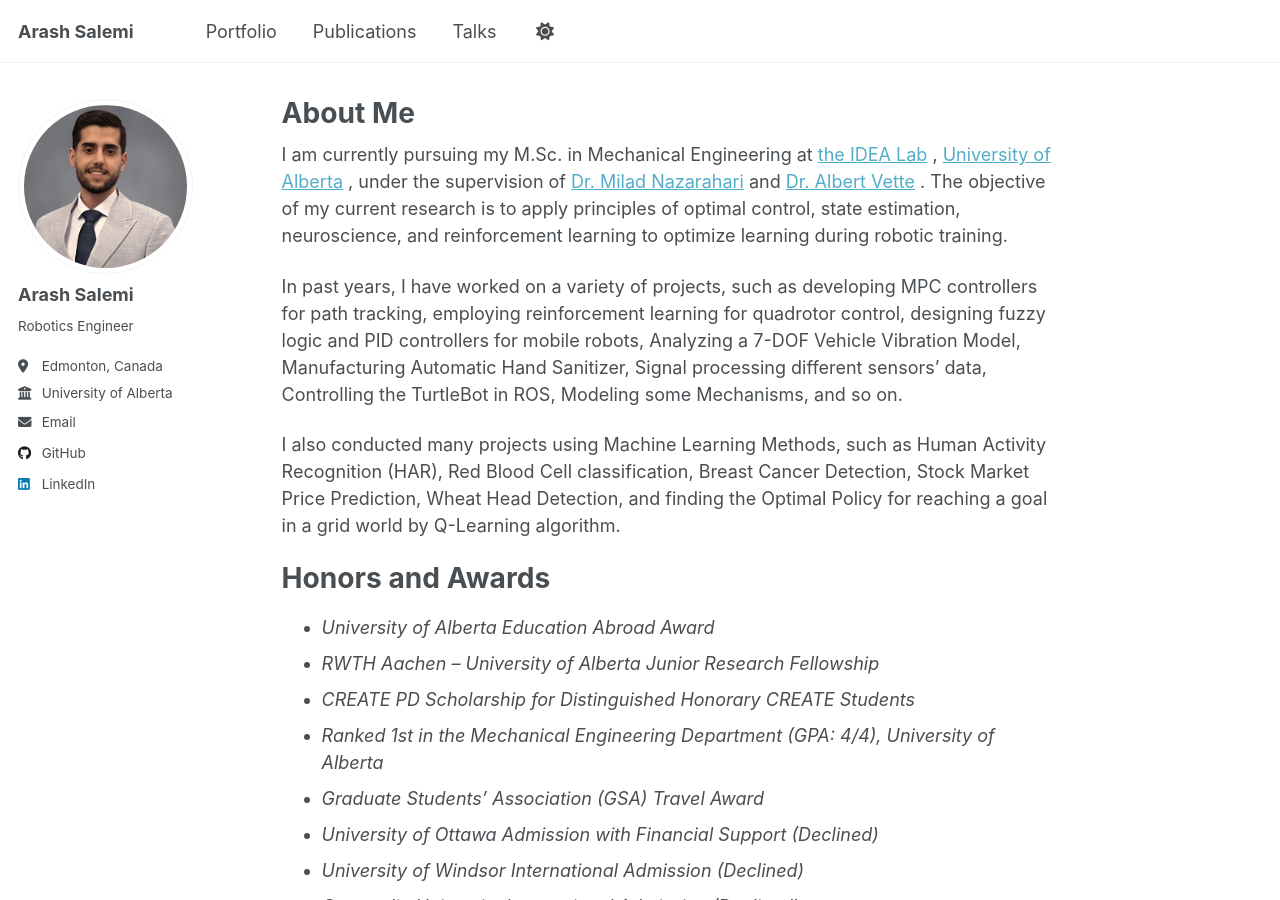
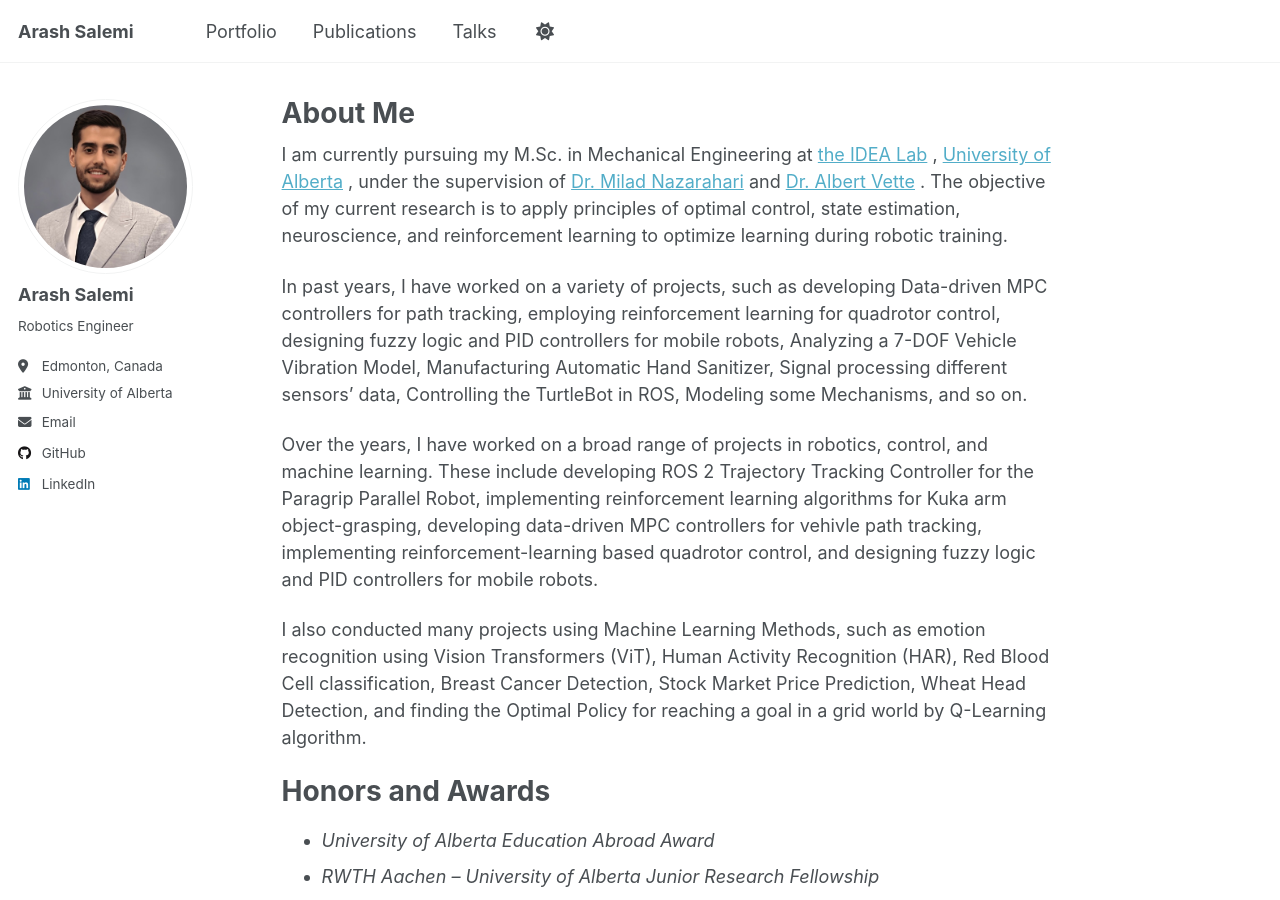
Before and after one commit to arash-salemi/arash-salemi.github.io, a Jekyll site: the page built from _pages/about.md, in a window 1280 px wide and 900 px high. Built offline with Jekyll 4.4.1, drawn with Linux system fonts in a browser that asks for light colours; a script that is not in the unit is left out.

Commit message:
Update about.md

```diff
--- a/_pages/about.md
+++ b/_pages/about.md
@@ -17,9 +17,11 @@ and
 <a href="https://apps.ualberta.ca/directory/person/vette" target="_blank">Dr. Albert Vette</a>
 . The objective of my current research is to apply principles of optimal control, state estimation, neuroscience, and reinforcement learning to optimize learning during robotic training.
 
-In past years, I have worked on a variety of projects, such as developing MPC controllers for path tracking, employing reinforcement learning for quadrotor control, designing fuzzy logic and PID controllers for mobile robots, Analyzing a 7-DOF Vehicle Vibration Model, Manufacturing Automatic Hand Sanitizer, Signal processing different sensors’ data, Controlling the TurtleBot in ROS, Modeling some Mechanisms, and so on.
+In past years, I have worked on a variety of projects, such as developing Data-driven MPC controllers for path tracking, employing reinforcement learning for quadrotor control, designing fuzzy logic and PID controllers for mobile robots, Analyzing a 7-DOF Vehicle Vibration Model, Manufacturing Automatic Hand Sanitizer, Signal processing different sensors’ data, Controlling the TurtleBot in ROS, Modeling some Mechanisms, and so on.
 
-I also conducted many projects using Machine Learning Methods, such as Human Activity Recognition (HAR), Red Blood Cell classification, Breast Cancer Detection, Stock Market Price Prediction, Wheat Head Detection, and finding the Optimal Policy for reaching a goal in a grid world by Q-Learning algorithm.
+Over the years, I have worked on a broad range of projects in robotics, control, and machine learning. These include developing ROS 2 Trajectory Tracking Controller for the Paragrip Parallel Robot, implementing reinforcement learning algorithms for Kuka arm object-grasping, developing data-driven MPC controllers for vehivle path tracking, implementing reinforcement-learning based quadrotor control, and designing fuzzy logic and PID controllers for mobile robots.
+
+I also conducted many projects using Machine Learning Methods, such as emotion recognition using Vision Transformers (ViT), Human Activity Recognition (HAR), Red Blood Cell classification, Breast Cancer Detection, Stock Market Price Prediction, Wheat Head Detection, and finding the Optimal Policy for reaching a goal in a grid world by Q-Learning algorithm.
 
 Honors and Awards
 ======
```
